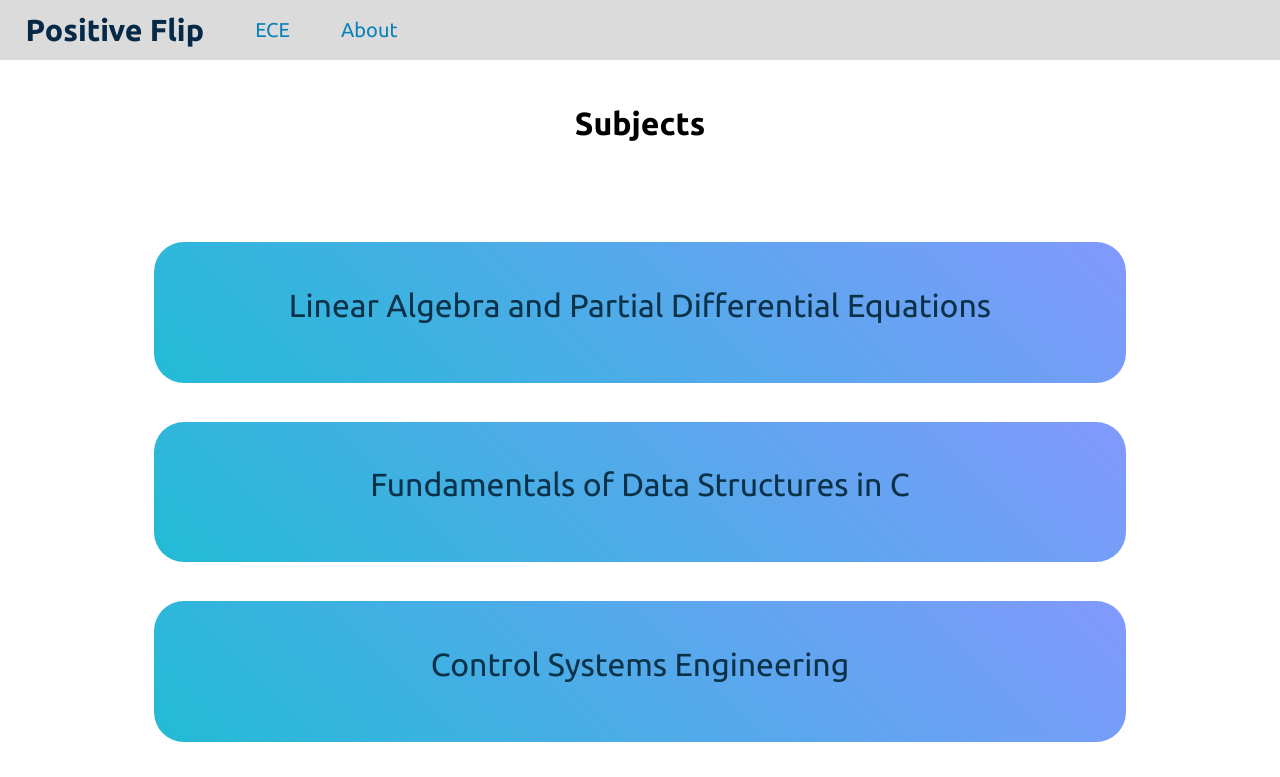
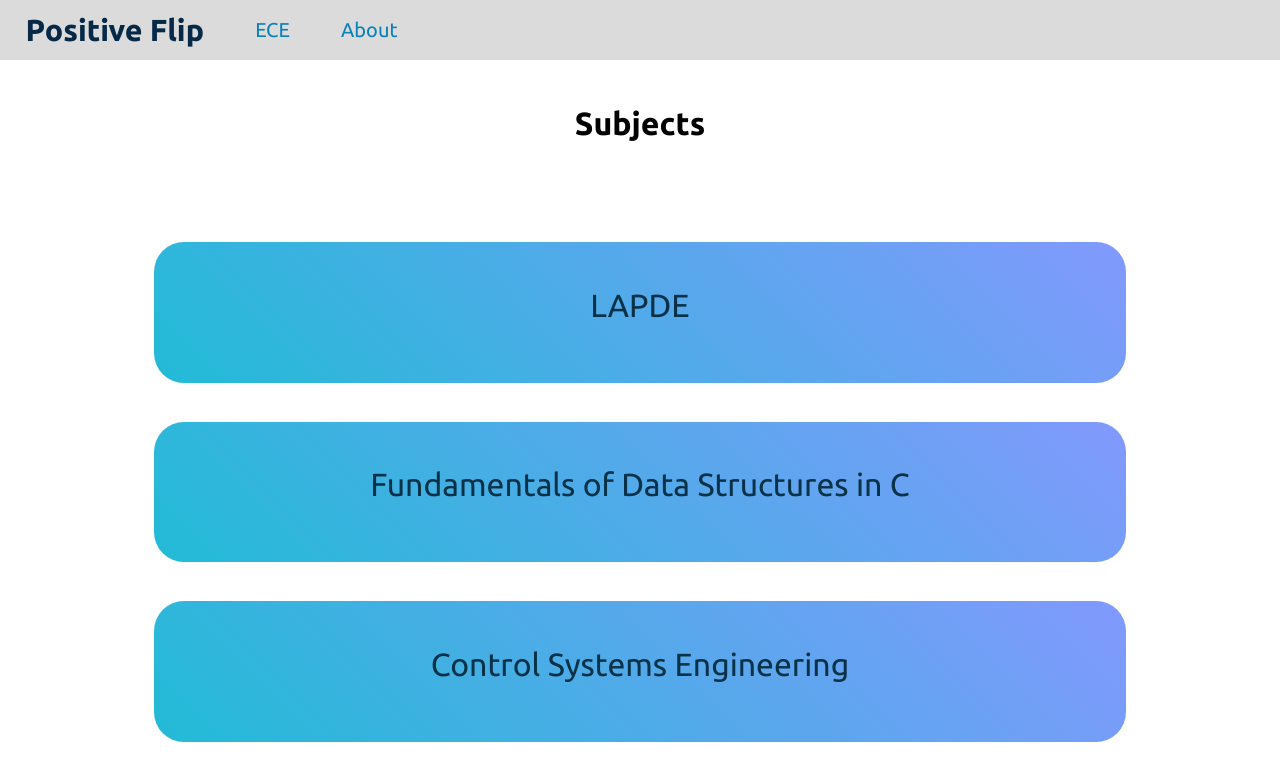
Before and after one commit to positiveflip/positiveflip.github.io, a plain HTML site: page ece.html in a window 1280 px wide. Shown: the top 777 px of the page. Drawn offline with Linux system fonts and the light colour scheme.

Commit message:
Update ece.html

```diff
--- a/ece.html
+++ b/ece.html
@@ -27,7 +27,7 @@
             <h1>Subjects</h1>
         </div>
         <div class="subname">
-            <a href="lapde.html">Linear Algebra and Partial Differential Equations</a>
+            <a href="lapde.html">LAPDE</a>
         </div>
         <div class="subname">
             <a href="fdsc.html">Fundamentals of Data Structures in C</a>
```
